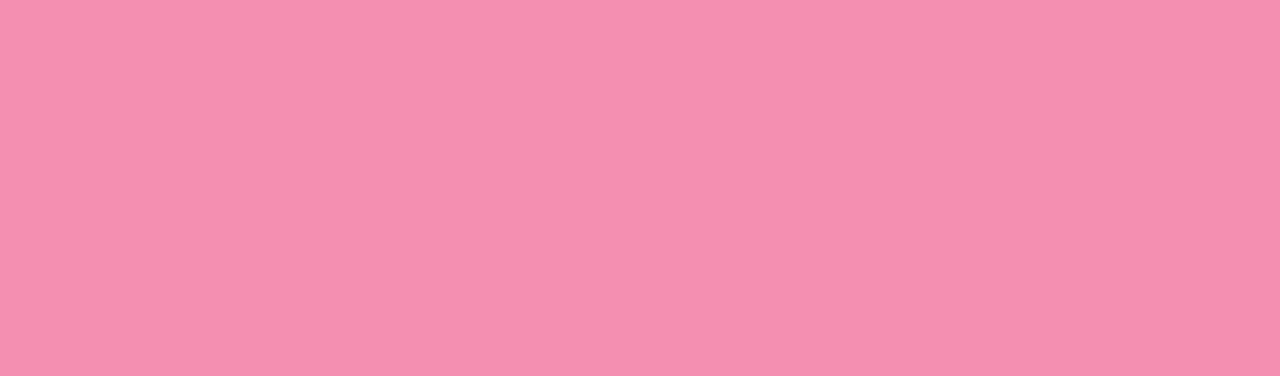
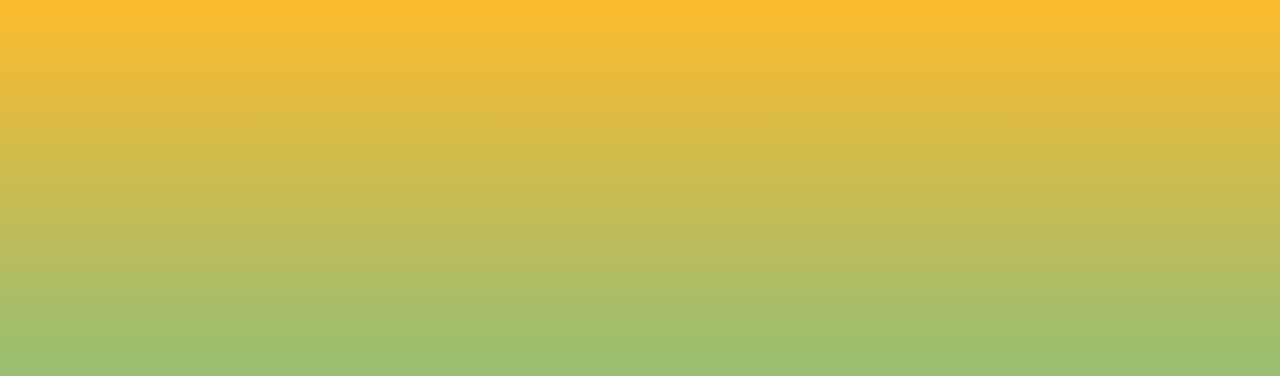
Before and after one commit to skrmain/try-gh-pages, a plain HTML site: page src/index.html in a window 1280 px wide. Shown: the top 376 px of the page. Drawn offline with Linux system fonts and the light colour scheme.

Commit message:
add gradient background 🔥🔥

```diff
--- a/src/index.html
+++ b/src/index.html
@@ -15,7 +15,9 @@
             justify-content: center;
             align-content: center;
             flex-wrap: wrap;
-            background-color: #F48FB1;
+            background: linear-gradient(0deg, rgba(34, 193, 195, 1) 0%, rgba(253, 187, 45, 1) 100%);
+            color: white;
+            text-shadow: 1px 1px 5px gray;
         }
     </style>
 </head>
```
